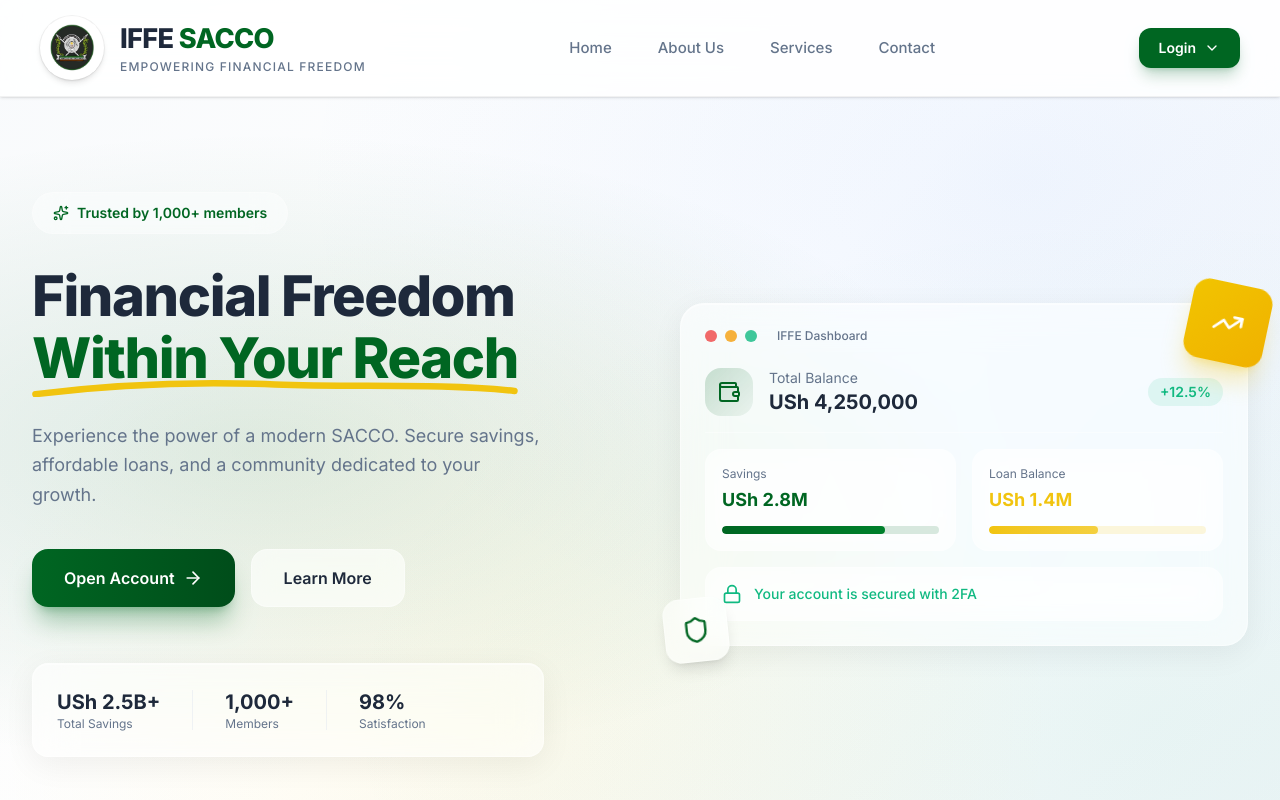
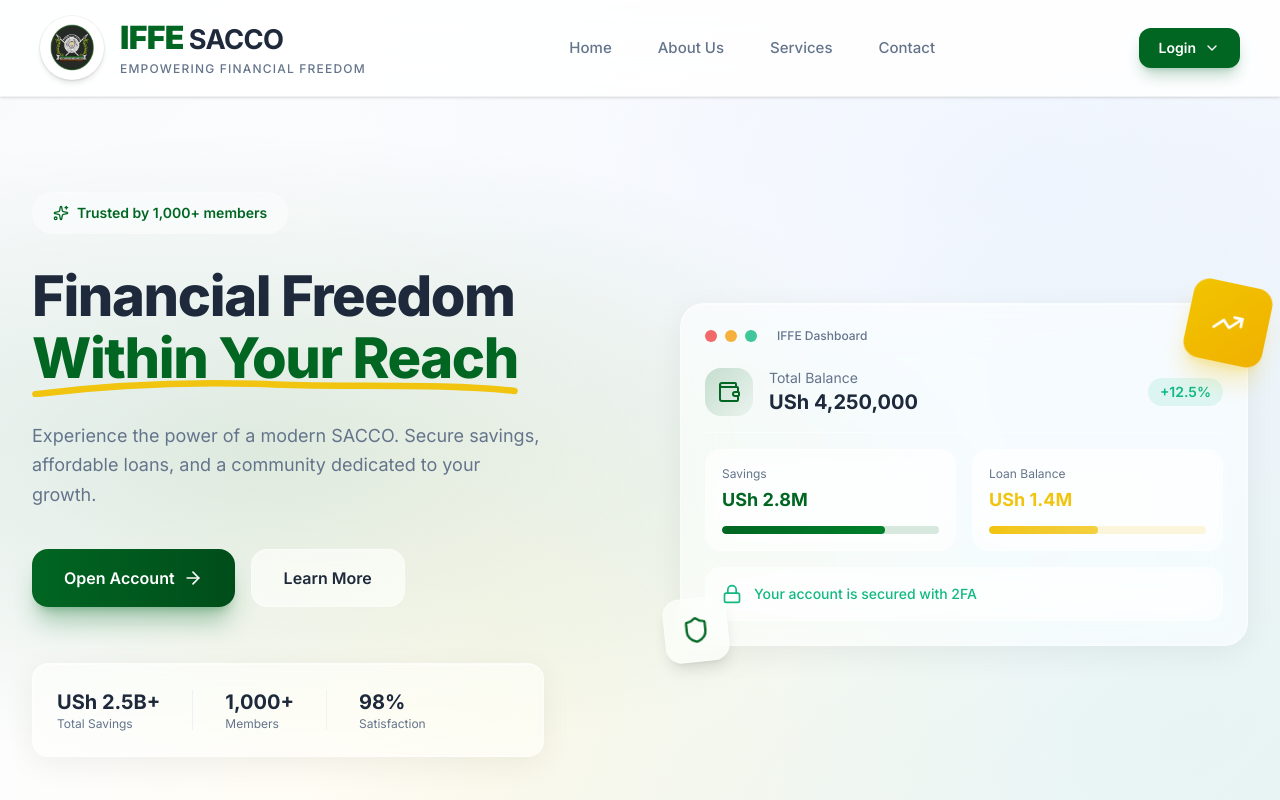
Before and after one commit to mpairwe7/iffe-sacco, a Next.js app in the folder apps/web/: page / in a window 1280 px wide. Shown: the top 800 px of the page. Built offline with nearby package versions, Linux system fonts and the light colour scheme.

Commit message:
Header navbar: IFFE stands out — larger (text-2xl→3xl), font-black, primary green color

```diff
--- a/apps/web/src/app/page.tsx
+++ b/apps/web/src/app/page.tsx
@@ -41,8 +41,9 @@ export default function HomePage() {
                 />
               </div>
               <div className="leading-tight">
-                <span className="text-xl sm:text-2xl lg:text-[1.7rem] font-extrabold tracking-tight text-text">
-                  IFFE <span className="text-primary">SACCO</span>
+                <span className="text-xl sm:text-2xl lg:text-[1.7rem] font-extrabold tracking-tight">
+                  <span className="text-primary text-2xl sm:text-3xl lg:text-[2rem] font-black">IFFE</span>{" "}
+                  <span className="text-text font-bold">SACCO</span>
                 </span>
                 <p className="hidden sm:block text-[10px] sm:text-[11px] lg:text-xs font-medium text-text-muted tracking-widest uppercase mt-0.5">
                   Empowering Financial Freedom
```
